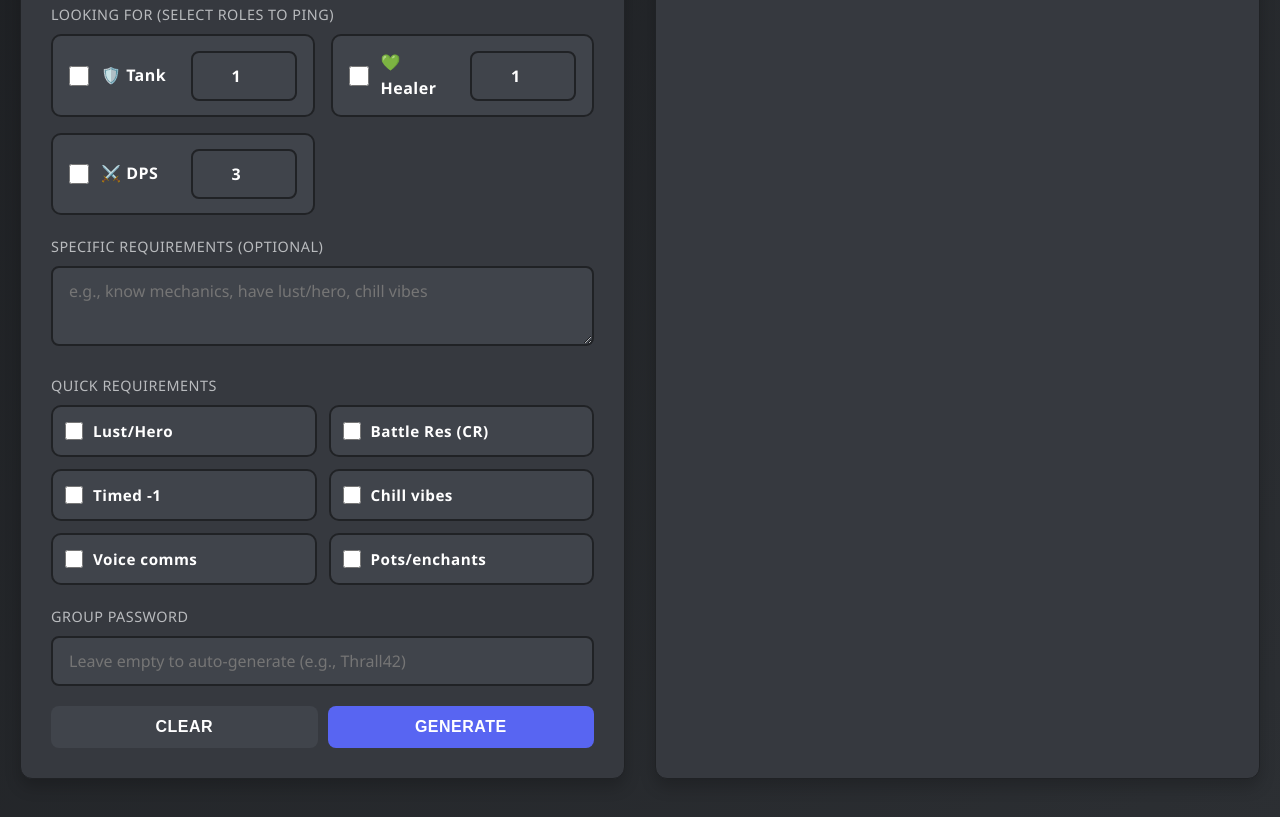
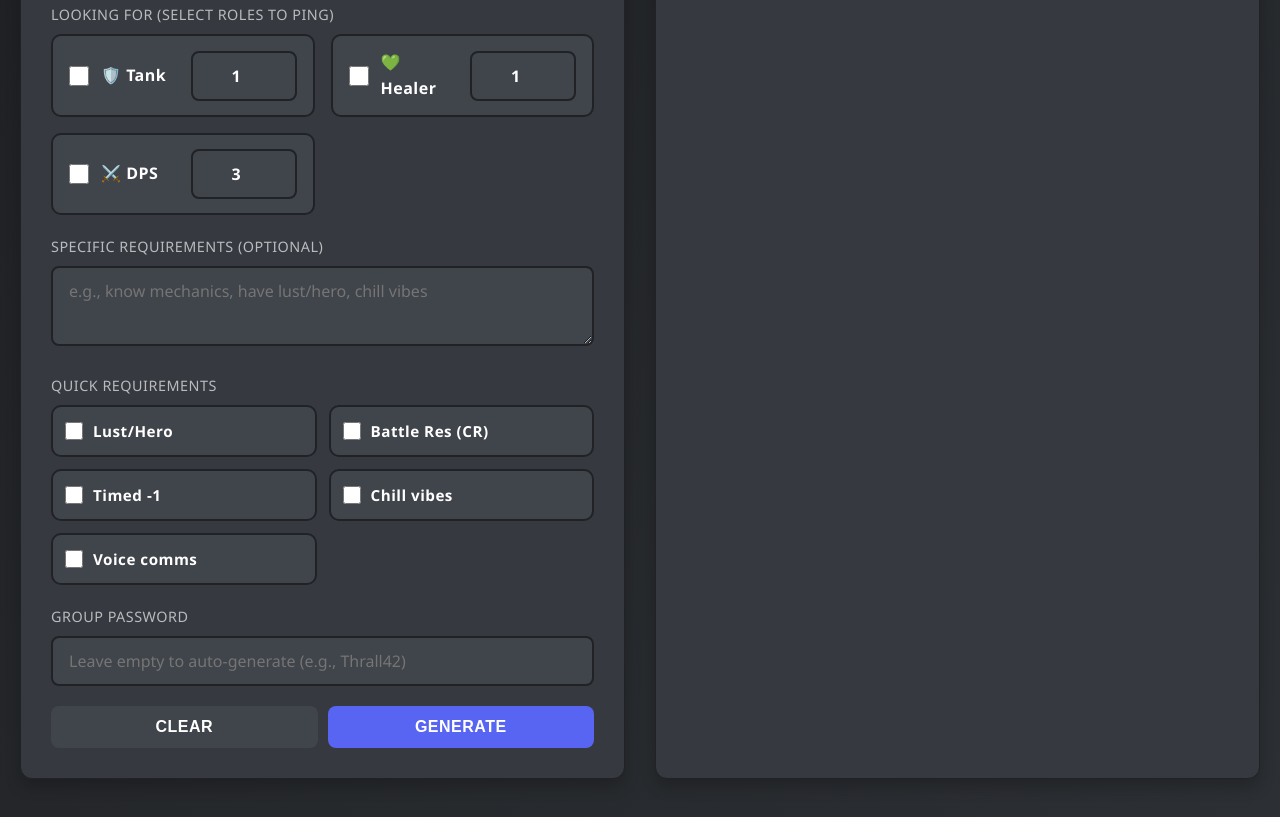
Before and after one commit to Xoronics/nop-boiler-maker, a plain HTML site: page index.html in a window 1280 px wide. Shown: the part 766-1583 px from the top of the page. Drawn offline with Linux system fonts and the light colour scheme.

Commit message:
Remove 'Pots/enchants' quick requirement from UI and logic

```diff
--- a/index.html
+++ b/index.html
@@ -514,10 +514,6 @@
                                 <input type="checkbox" id="qreq-voice">
                                 <label for="qreq-voice">Voice comms</label>
                             </div>
-                            <div class="quick-req-option">
-                                <input type="checkbox" id="qreq-consumables">
-                                <label for="qreq-consumables">Pots/enchants</label>
-                            </div>
                         </div>
                     </div>
 
@@ -783,13 +779,11 @@
             const cr = document.getElementById('qreq-cr')?.checked;
             const chill = document.getElementById('qreq-chill')?.checked;
             const voice = document.getElementById('qreq-voice')?.checked;
-            const cons = document.getElementById('qreq-consumables')?.checked;
             const tminus1 = document.getElementById('qreq-timedminus1')?.checked;
 
             if (lust) picks.push('Lust/Hero');
             if (cr) picks.push('Battle Res (CR)');
             if (voice) picks.push('Voice comms');
-            if (cons) picks.push('Pots/enchants');
             if (chill) picks.push('Chill vibes');
 
             if (tminus1) {
```
